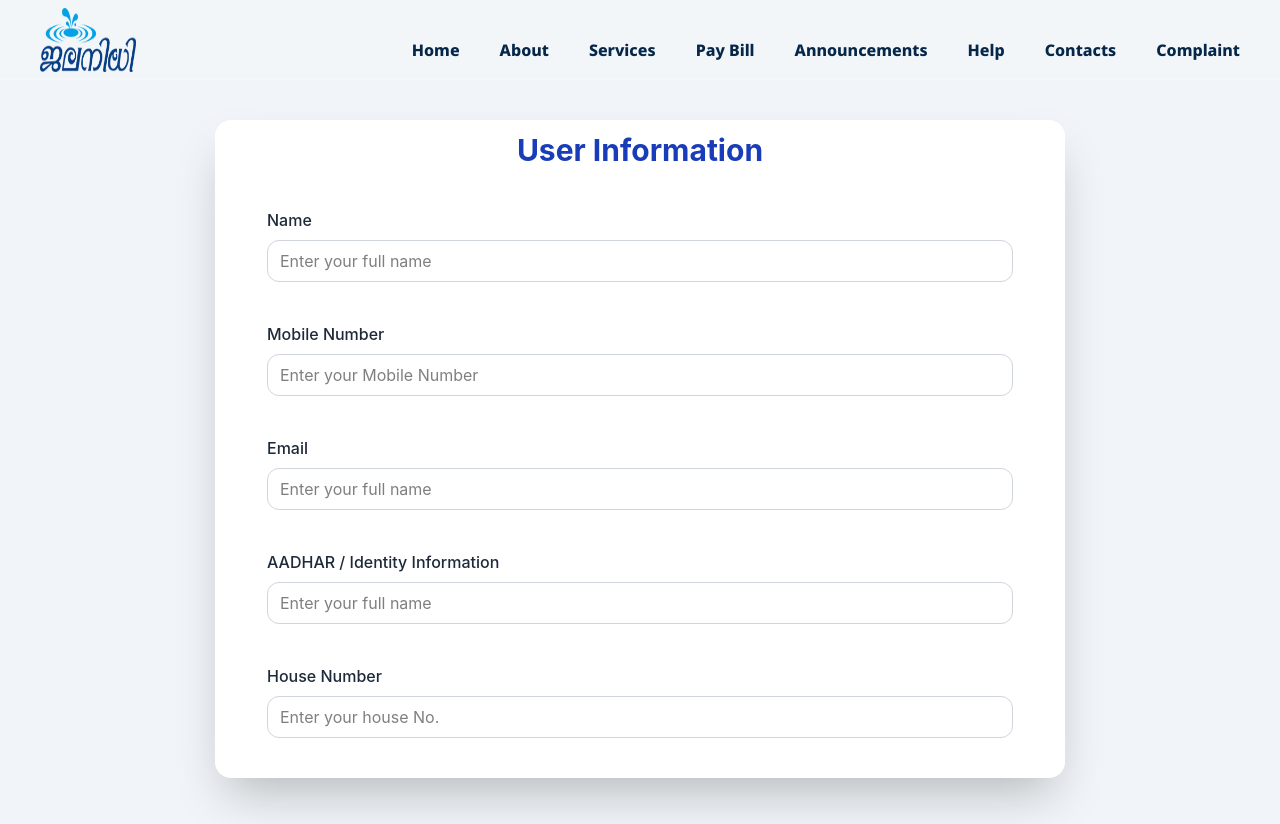
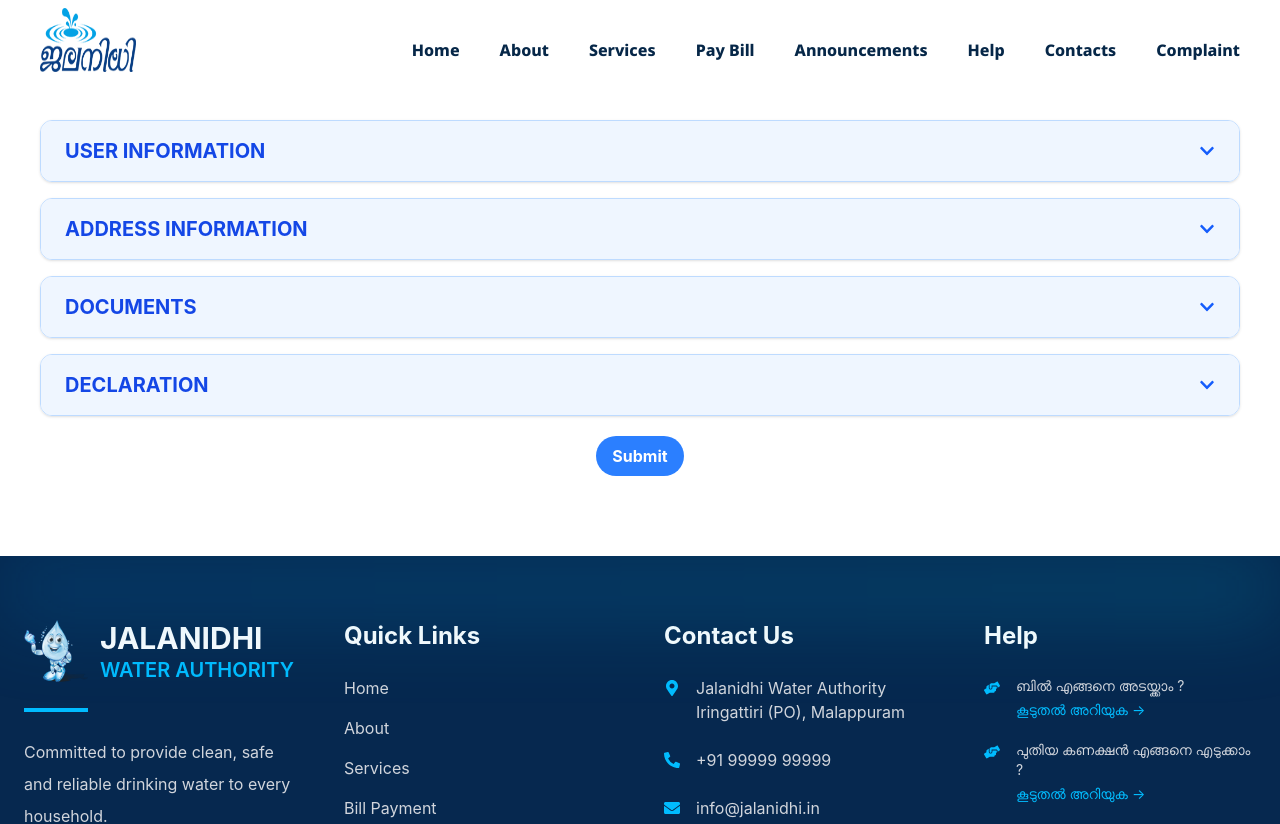
Before and after one commit to amalmkr/Jalanidhi-website, a React (Vite) app: page /connection-form in a window 1280 px wide. Shown: the top 824 px of the page. Built offline with nearby package versions, Linux system fonts and the light colour scheme.

Commit message:
newconnection form updated

```diff
--- a/src/components/Accordian.jsx
+++ b/src/components/Accordian.jsx
@@ -5,8 +5,9 @@ function Accordion({ title, children }) {
   const [open, setOpen] = useState(false);
 
   return (
-    <div className="border border-blue-200 rounded-xl mb-4 overflow-hidden shadow-sm">
+    <div className="border border-blue-200 rounded-xl mb-4 overflow-hidden shadow-sm mx-10">
       <button
+        type="button"
         onClick={() => setOpen(!open)}
         className="w-full flex justify-between items-center px-6 py-4 bg-blue-50 hover:bg-blue-100 transition"
       >
--- a/src/sections/NewConnection/NewConnectioForm.jsx
+++ b/src/sections/NewConnection/NewConnectioForm.jsx
@@ -1,68 +1,143 @@
+import Accordion from "../../components/Accordian";
+import { useLocation } from "react-router-dom";
+import { useState } from "react";
+function NewConnectionForm(){
+    const location = useLocation();
 
-function NewConnectionForm(){
+    const[formData,setFormData]=useState({
+        name:"",
+        email:"",
+        identity:"",
+        houseNumber:"",
+        houseName:"",
+        area:"",
+        address:"",
+        pin:"",
+        idProof: null,
+        addressProof: null,
+        ownershipProof: null
+    });
+
+
+    const mobileNumber = location.state?.mobileNumber || "";
 
     return(
         <>
-            <section className="bg-slate-100 pt-30 pb-20">
+            <section className="pt-30 pb-20">
                 <form>
-                <div className=" bg-white shadow-2xl rounded-2xl max-w-[400px] md:max-w-[850px] p-3 mx-auto pb-10">
+                    <Accordion title="USER INFORMATION" >
+                        <div className=" bg-white shadow-2xl rounded-2xl max-w-[400px] md:max-w-[850px] p-3 mx-auto pb-10">
 
                         <h2 className="text-center text-xl md:text-3xl text-blue-800 font-bold">User Information</h2>
 
                         <div className="flex flex-col mt-10 mx-10 gap-2">
                             <label className="text-gray-800 font-medium">Name  </label>
-                            <input type="text" placeholder="Enter your full name" className="w-full rounded-xl border border-gray-300 px-3 py-2 focus:outline-none focus:ring-2 ring-blue-500"></input>
+                            <input type="text" value={formData.name} onChange={(e)=>{setFormData({...formData,name:e.target.value});}} placeholder="Enter your full name" className="w-full rounded-xl border border-gray-300 px-3 py-2 focus:outline-none focus:ring-2 ring-blue-500"></input>
                         </div>
 
                         <div className="flex flex-col mt-10 mx-10 gap-2">
                             <label className="text-gray-800 font-medium">Mobile Number </label>
-                            <input type="text" placeholder="Enter your Mobile Number" className="w-full rounded-xl border border-gray-300 px-3 py-2 focus:outline-none focus:ring-2 ring-blue-500"></input>
+                            <input type="text" placeholder="Enter your Mobile Number"  value={mobileNumber} readOnly className="w-full rounded-xl border border-gray-300 px-3 py-2 focus:outline-none focus:ring-2 ring-blue-500"></input>
                         </div>
 
                         <div className="flex flex-col mt-10 mx-10 gap-2">
                             <label className="text-gray-800 font-medium">Email</label>
-                            <input type="text" placeholder="Enter your full name" className="w-full rounded-xl border border-gray-300 px-3 py-2 focus:outline-none focus:ring-2 ring-blue-500"></input>
+                            <input type="email" placeholder="Enter your Email Address" value={formData.email} onChange={(e)=>{setFormData({...formData,email:e.target.value})}} className="w-full rounded-xl border border-gray-300 px-3 py-2 focus:outline-none focus:ring-2 ring-blue-500"></input>
                         </div>
 
                         <div className="flex flex-col mt-10 mx-10 gap-2">
                             <label className="text-gray-800 font-medium">AADHAR / Identity Information</label>
-                            <input type="text" placeholder="Enter your full name" className="w-full rounded-xl border border-gray-300 px-3 py-2 focus:outline-none focus:ring-2 ring-blue-500"></input>
+                            <input type="text" placeholder="Enter your Identity Deatils" value={formData.identity} onChange={(e)=>{setFormData({...formData,identity:e.target.value})}} className="w-full rounded-xl border border-gray-300 px-3 py-2 focus:outline-none focus:ring-2 ring-blue-500"></input>
                         </div>
                         <div className="flex flex-col mt-10 mx-10 gap-2">
                             <label className="text-gray-800 font-medium">House Number</label>
-                            <input type="text" placeholder="Enter your house No. " className="w-full rounded-xl border border-gray-300 px-3 py-2 focus:outline-none focus:ring-2 ring-blue-500"></input>
+                            <input type="text" placeholder="Enter your house No. "  value={formData.houseNumber} onChange={(e)=>{setFormData({...formData,houseNumber:e.target.value})}} className="w-full rounded-xl border border-gray-300 px-3 py-2 focus:outline-none focus:ring-2 ring-blue-500"></input>
                         </div>
                 </div>
+                </Accordion>
 
 
-                {/* <div className=" bg-white shadow-2xl rounded-2xl max-w-[400px] md:max-w-[850px] p-3 mt-10 mx-auto pb-10">
+                <Accordion title='ADDRESS INFORMATION'>
+                <div className=" bg-white shadow-2xl rounded-2xl max-w-[400px] md:max-w-[850px] p-3 mt-10 mx-auto pb-10">
 
-                        <h2 className="text-center text-xl md:text-3xl text-blue-800 font-bold">User Information</h2>
+                        <h2 className="text-center text-xl md:text-3xl text-blue-800 font-bold">Address Information</h2>
 
                         <div className="flex flex-col mt-10 mx-10 gap-2">
-                            <label className="text-gray-800 font-medium">Name  </label>
-                            <input type="text" placeholder="Enter your full name" className="w-full rounded-xl border border-gray-300 px-3 py-2 focus:outline-none focus:ring-2 ring-blue-500"></input>
+                            <label className="text-gray-800 font-medium">House Name</label>
+                            <input type="text" value={formData.houseName} onChange={(e)=>{setFormData({...formData,houseName:e.target.value})}} placeholder="Enter your House Name / Number" className="w-full rounded-xl border border-gray-300 px-3 py-2 focus:outline-none focus:ring-2 ring-blue-500"></input>
+                        </div>
+
+                    <div>
+                    <label className="block text-gray-700 font-semibold mt-8 ml-10">
+                        പ്രദേശം <span className="text-red-500">*</span>
+                    </label>
+
+                    <select required value={formData.area} onChange={(e)=>{setFormData({...formData,area:e.target.value})}} className="border-2 border-blue-100 px-3 py-2 rounded-xl  focus:outline-none focus:ring-1 focus:ring-blue-500 w-100 ml-10">
+                        <option>പ്രദേശം തിരഞ്ഞെടുക്കുക</option>
+                        <option>പൂളക്കൽ </option>
+                        <option>നെല്ലിക്കലടി</option>
+                        <option>പുത്തനഴി</option>
+                        <option>കോഴിയാരംക്കുന്ന്</option>
+                        <option>കളത്തിൽക്കുന്ന് </option>
+                        <option>കൂമ്മുള്ളി</option>
+                        <option>വീട്ടിക്കുന്ന്</option>
+                        <option>വേളിപ്പാടം</option>
+                        <option>ഭാവനംപറമ്പ്</option>
+                        <option>ചാമാക്കുന്ന് </option>
+                    </select>
+                    </div>
+
+                        <div className="flex flex-col mt-5 mx-10 gap-2">
+                            <label className="text-gray-800 font-medium">Full address</label>
+                            <textarea  placeholder="Enter Ward Name" value={formData.address} onChange={(e)=>{setFormData({...formData,address:e.target.value})}} className="w-full rounded-xl border max-h-[200px] border-gray-300 px-3 py-2 focus:outline-none focus:ring-2 ring-blue-500"></textarea>
                         </div>
 
                         <div className="flex flex-col mt-10 mx-10 gap-2">
-                            <label className="text-gray-800 font-medium">Mobile Number </label>
-                            <input type="text" placeholder="Enter your Mobile Number" className="w-full rounded-xl border border-gray-300 px-3 py-2 focus:outline-none focus:ring-2 ring-blue-500"></input>
+                            <label className="text-gray-800 font-medium">Pin Number</label>
+                            <input type="text" value={formData.pin} onChange={(e)=>{setFormData({...formData,pin:e.target.value})}} maxLength="6" placeholder="Enter your full name" className="w-full rounded-xl border border-gray-300 px-3 py-2 focus:outline-none focus:ring-2 ring-blue-500"></input>
                         </div>
 
+                </div>
+                </Accordion>
+                <Accordion title='DOCUMENTS'>
+                <div className=" bg-white shadow-2xl rounded-2xl max-w-[400px] md:max-w-[850px] p-3 mt-10 mx-auto pb-10">
+
+                        <h2 className="text-center text-xl md:text-3xl text-blue-800 font-bold">Documents</h2>
+
                         <div className="flex flex-col mt-10 mx-10 gap-2">
-                            <label className="text-gray-800 font-medium">Email</label>
-                            <input type="text" placeholder="Enter your full name" className="w-full rounded-xl border border-gray-300 px-3 py-2 focus:outline-none focus:ring-2 ring-blue-500"></input>
+                            <label className="text-gray-800 font-medium">ID Proof</label>
+                            <input type="file" onChange={(e)=>{setFormData({...formData,idProof:e.target.files[0]})}} className=" rounded-xl border border-gray-300 px-3 py-2 focus:outline-none focus:ring-2 ring-blue-500"></input>
+                        </div>
+                        <div className="flex flex-col mt-10 mx-10 gap-2">
+                            <label className="text-gray-800 font-medium">Address Proof</label>
+                            <input type="file" onChange={(e)=>{setFormData({...formData,addressProof:e.target.files[0]})}} className=" rounded-xl border border-gray-300 px-3 py-2 focus:outline-none focus:ring-2 ring-blue-500"></input>
+                        </div>
+                        <div className="flex flex-col mt-10 mx-10 gap-2">
+                            <label className="text-gray-800 font-medium">Ownership Proof</label>
+                            <input type="file" onChange={(e)=>{setFormData({...formData,ownershipProof:e.target.files[0]})}} className=" rounded-xl border border-gray-300 px-3 py-2 focus:outline-none focus:ring-2 ring-blue-500"></input>
+                        </div>
+                </div>
+                </Accordion>
+                <Accordion title='DECLARATION'>
+                <div className=" bg-white shadow-2xl rounded-2xl max-w-[400px] md:max-w-[850px] p-3 mt-10 mx-auto pb-10">
+
+                        <h2 className="text-center text-xl md:text-3xl text-blue-800 font-bold">Declaration</h2>
+
+                        <div className="flex mt-10 mx-10 gap-2">
+                            <input type="checkbox" required/>
+                            <label className="text-red-500 font-medium">I conform that the information provided is correct</label>
+                        </div>
+                        <div className="flex mt-3 mx-10 gap-2">
+                            <input type="checkbox" required/>
+                            <label className="text-red-500 font-medium">I agree terms and conditions</label>
                         </div>
 
-                        <div className="flex flex-col mt-10 mx-10 gap-2">
-                            <label className="text-gray-800 font-medium">AADHAR / Identity Information</label>
-                            <input type="text" placeholder="Enter your full name" className="w-full rounded-xl border border-gray-300 px-3 py-2 focus:outline-none focus:ring-2 ring-blue-500"></input>
-                        </div>
-                        <div className="flex flex-col mt-10 mx-10 gap-2">
-                            <label className="text-gray-800 font-medium">House Number</label>
-                            <input type="text" placeholder="Enter your house No. " className="w-full rounded-xl border border-gray-300 px-3 py-2 focus:outline-none focus:ring-2 ring-blue-500"></input>
-                        </div>
-                </div> */}
+                </div>
+                </Accordion>
+
+                <div className="mx-auto flex justify-center items-center mt-5">
+                    <button type="submit"className="px-4 font-bold py-2 bg-blue-500 text-white rounded-3xl" >Submit</button>
+                </div>
 
                 </form>
             </section>
```
Also changed, not shown: src/sections/NewConnection/NumberVerification.jsx (+7 -1 lines).
